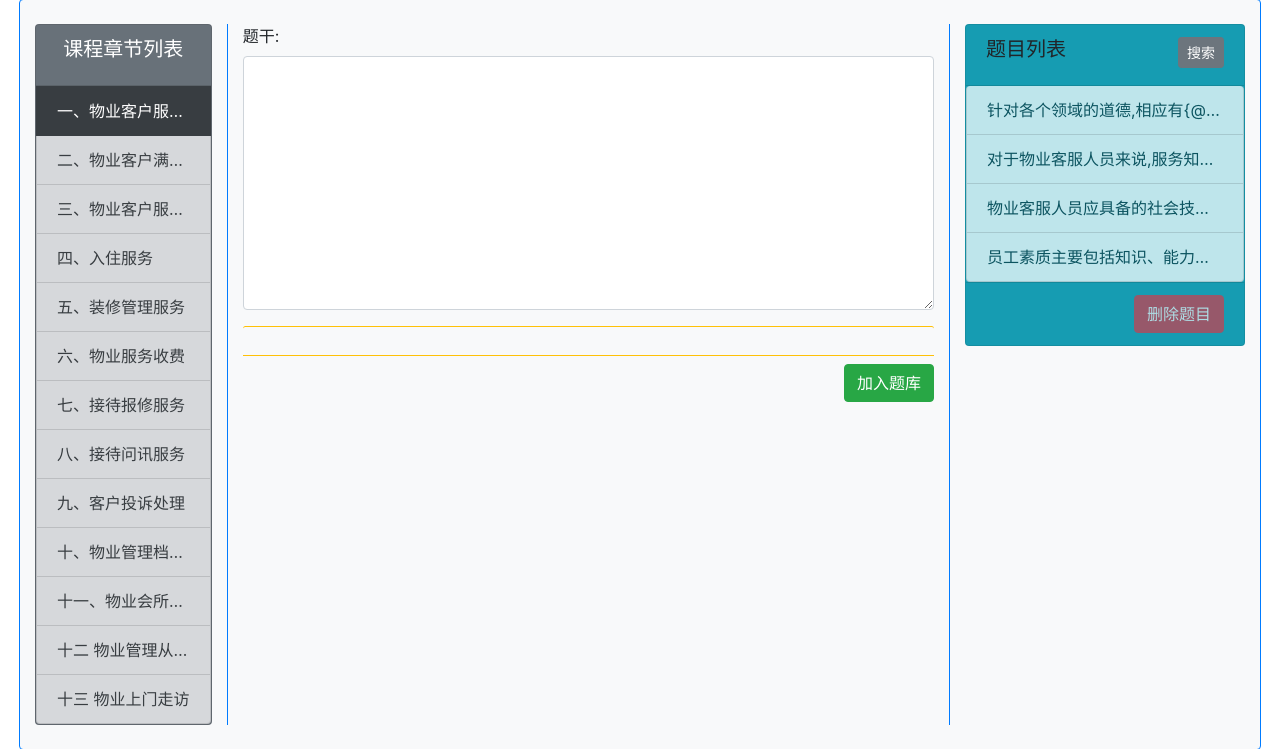
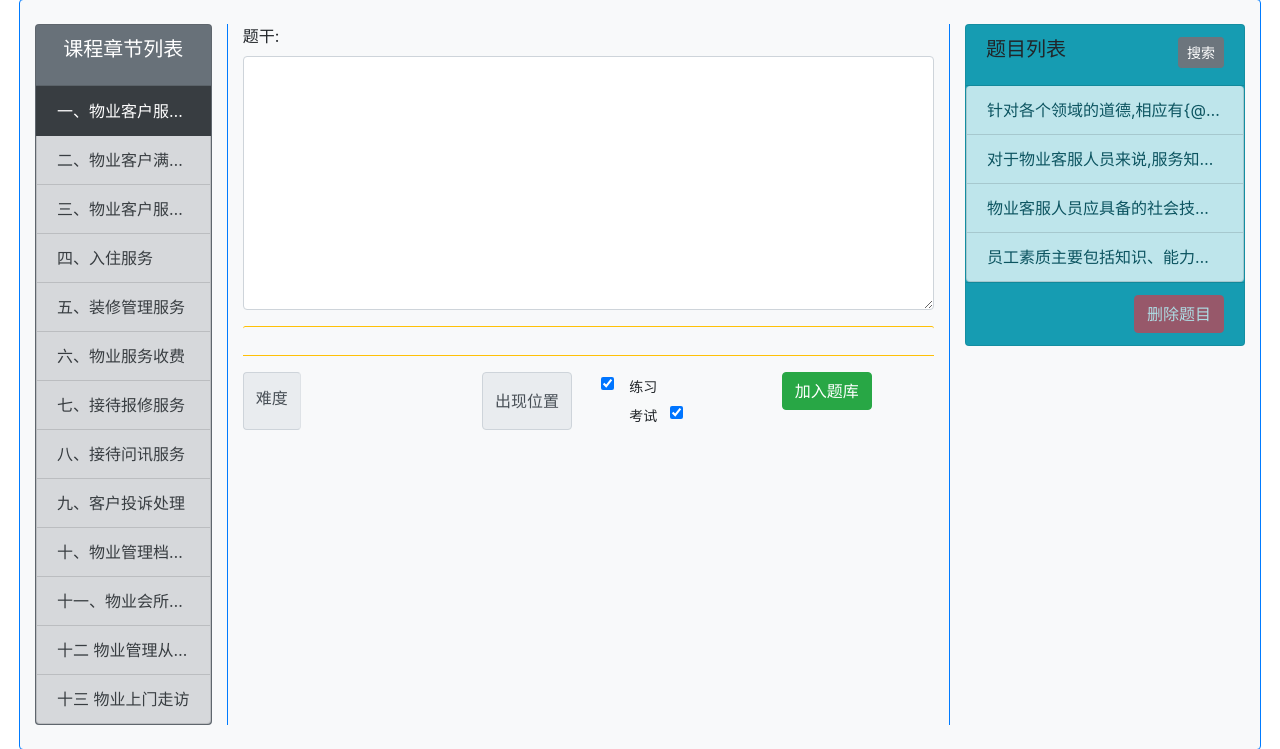
Before and after one commit to ChopinNocture/Python_WebFrame_Std, a Django app: page /course/questions/editor/ in a window 1280 px wide. Shown: the part 97-846 px from the top of the page. Run offline with Django 3.2, Linux system fonts and the light colour scheme; data comes from the database, SQL or seed files in the repository; data that the repository does not hold is empty; some libraries are stand-ins or nearby versions.

Commit message:
sumit vers

```diff
--- a/EduSite/Templates/course/questionEditor.html
+++ b/EduSite/Templates/course/questionEditor.html
@@ -43,8 +43,35 @@
                         <!--input class="form-control" type="submit" value="Add" form="Form_QuestionEditor"-->
                     </form>
                 </div>
-                <div class="text-right border-top border-warning py-2">
-                    <button class="btn btn-success right" type="button" onclick="onSubmitCheck()" id="btn_modify">加入题库</button>
+
+                <div class="border-top border-warning py-2"></div>
+                <div class="row align-content-center align-middle">
+                    <div class="input-group-prepend col-sm-4">
+                    <span class=" align-middle input-group-text pt-0 border-right">难度</span>
+                    </div>
+
+                        <div class="input-group-prepend col-sm-2">
+                            <span class="input-group-text">出现位置</span>
+                        </div>
+                        <div class="col-sm-3 align-middle">
+                            <div class="form-check align-middle">
+                                <input class="form-check-input form-control-sm" type="checkbox" name="appear_pos" id="id_in_pra" value="pra" checked>
+                                <label class="form-check-label form-control-sm" for="id_in_pra">
+                                    练习
+                                </label>
+                            </div>
+                            <div class="form-check align-middle">
+                                <input class="form-check-input form-control" type="checkbox" name="appear_pos" id="id_in_exm" value="exm" checked>
+                                <label class="form-check-label form-control-sm" for="id_in_exm">
+                                    考试
+                                </label>
+                            </div>
+                        </div>
+
+                        <div class="col-1">
+                            <button class="btn btn-success right" type="button" onclick="onSubmitCheck()" id="btn_modify">加入题库</button>
+                        </div>
+
                 </div>
             </div>
         </div>
```
